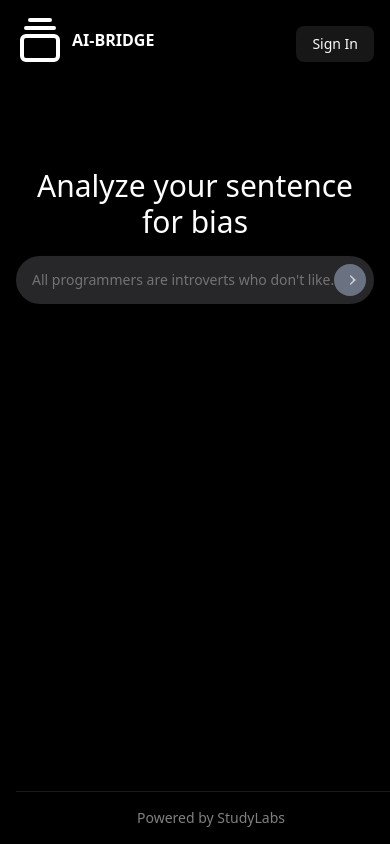
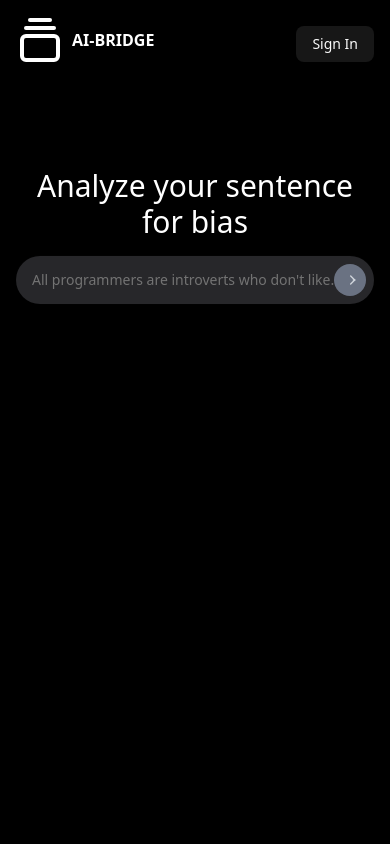
Before and after one commit to Ibrvheem/ai-bridge, a Next.js app: page /home in a window 390 px wide. Built offline with nearby package versions, Linux system fonts and the light colour scheme; no server answers.

Commit message:
fix: Adjust layout for HomePage to ensure proper minimum height and footer visibility

```diff
--- a/app/(landing-page)/home/page.tsx
+++ b/app/(landing-page)/home/page.tsx
@@ -22,7 +22,7 @@ export default async function HomePage() {
   ];
 
   return (
-    <div className="p-4 bg-black text-white h-screen relative">
+    <div className="p-4 bg-black text-white min-h-screen relative">
       <div className="max-w-5xl mx-auto">
         <div className="flex flex-row items-center justify-between space-y-2 gap-2">
           <div className="flex flex-row items-center space-x-2">
@@ -53,7 +53,7 @@ export default async function HomePage() {
         </div>
       </div>
 
-      <footer className="absolute bottom-0 w-full text-center p-4 border-t border-white/10 text-sm text-white/50">
+      <footer className="md:block hidden absolute bottom-0 w-full text-center p-4 border-t border-white/10 text-sm text-white/50">
         Powered by StudyLabs
       </footer>
     </div>
```
